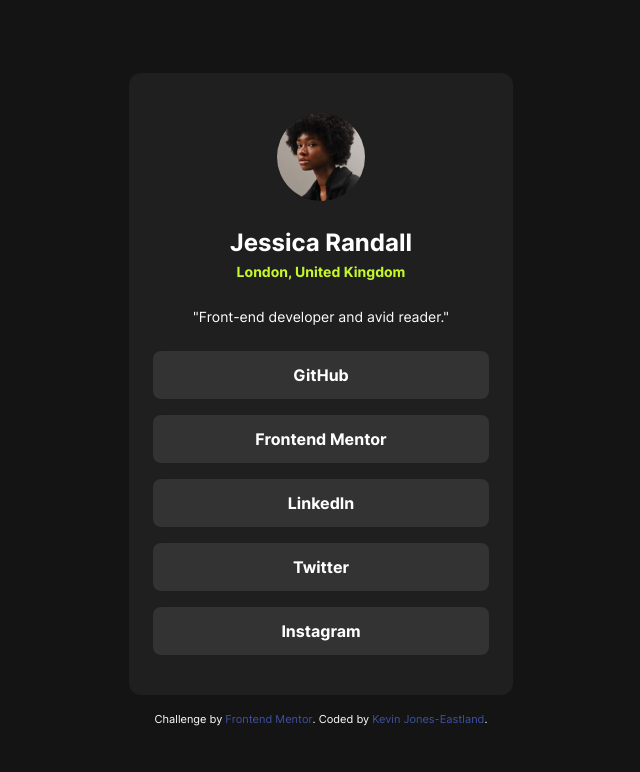
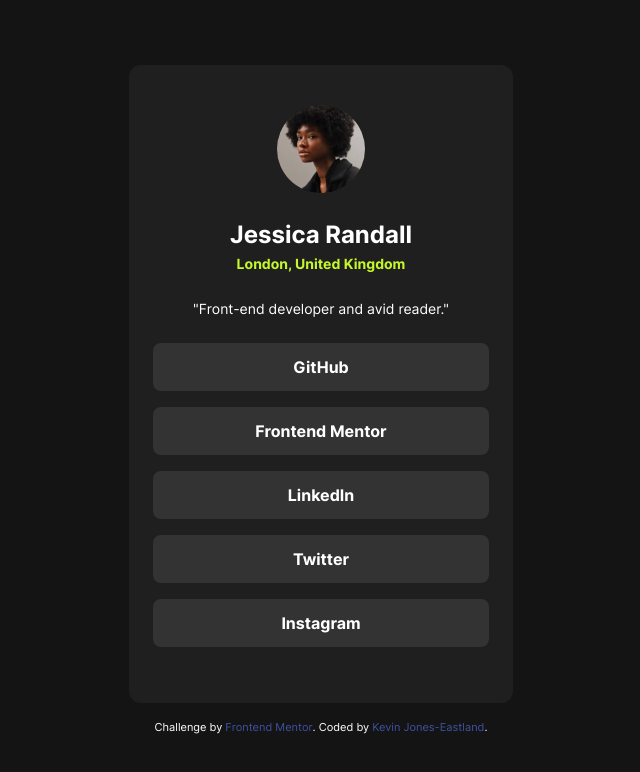
Before and after one commit to kmje405/fem-social-links-profile, a plain HTML site: page index.html in a window 1280 px wide. Shown: the whole page, without its empty margins (319-959 px from the left). Drawn offline with Linux system fonts and the light colour scheme; files whose address does not match are found by name.

Commit message:
Refactor padding properties in .card class to use shorthand notation

```diff
--- a/style.css
+++ b/style.css
@@ -45,8 +45,7 @@ body {
 }
 .card {
   background-color: var(--c-grey-800);
-  padding-top: calc(40 / 16 * 1em);
-  padding-bottom: calc(24 / 16 * 1em);
+  padding-block: calc(40 / 16 * 1em);
   text-align: center;
   border-radius: calc(12 / 16 * 1em);
   width: 100%;
```
